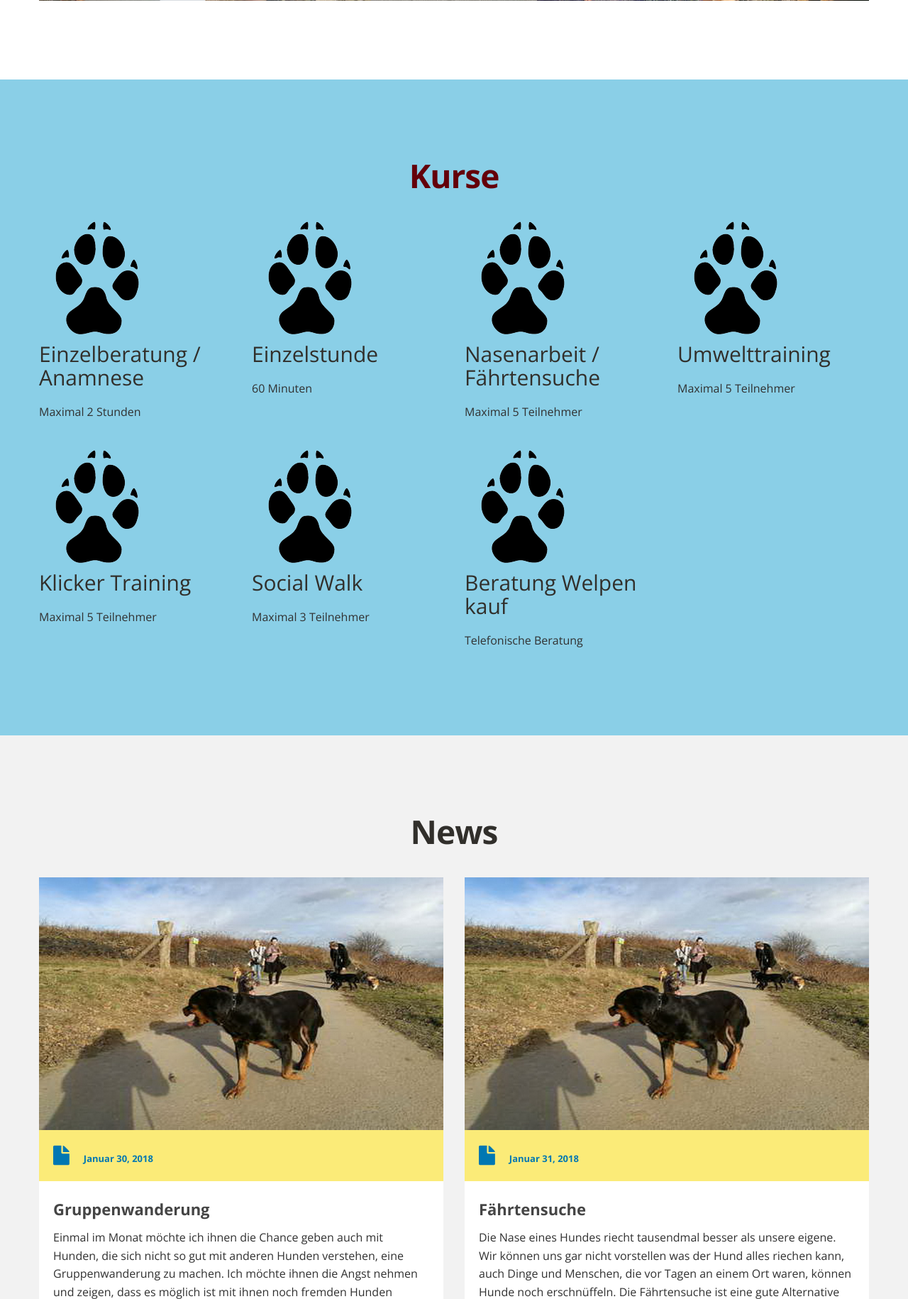
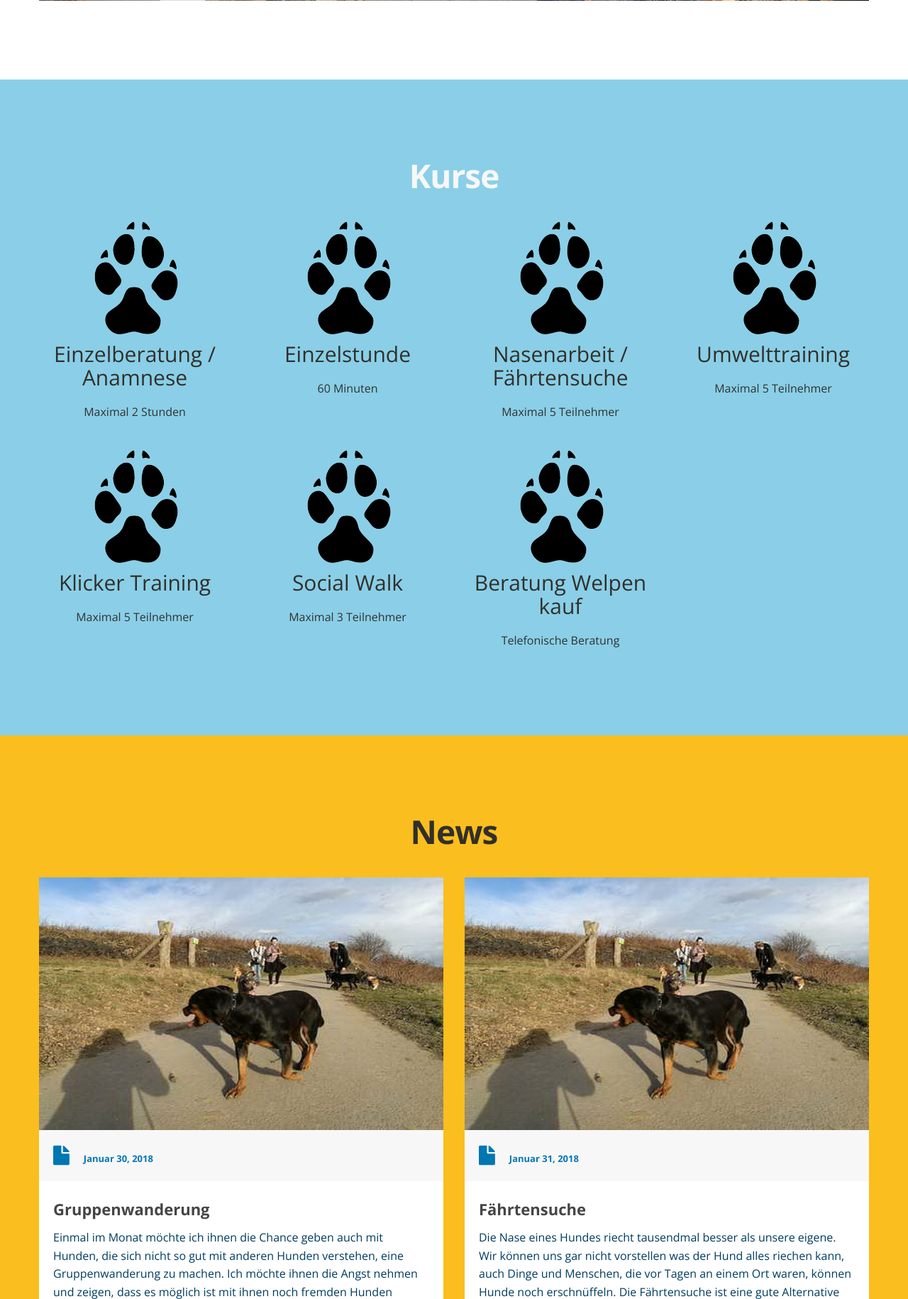
Before and after one commit to kreativteam/Wolf-im-Blut, a PHP site: page / in a window 1280 px wide. Shown: the part 3935-5765 px from the top of the page at 71% size. Run offline with PHP 8.4, Linux system fonts and the light colour scheme; some libraries are stand-ins or nearby versions.

Commit message:
Update Farben

```diff
--- a/css/color.css
+++ b/css/color.css
@@ -21,16 +21,35 @@ a {
 	color: #454545;
 }
 
-.spacer.green, .section.green {
+/* Spacer + Sections */
+
+.spacer.blue, .section.blue {
 	background: #8ACFE7;
 	color: #f7f7f7;
 }
 
-.section.orange h4, .section.green h4 {
-	color: #64000A;
+.section.grey {
+	background: #f2f2f2;
 }
 
-.section.orange p, .section.green p, .section.green ul {
+.spacer.green, .section.green h4 {
+	color: #fff;
+}
+
+.spacer.yellow, .section.yellow {
+	background: #fabe1e;
+	color: #003c5f;
+}
+
+.section.orange h4, .section.blue h4 {
+	color: #f7f7f7;
+}
+
+#about h4, #philosophie h4, #contact h4 {
+	color: #64000a;
+}
+
+.section.orange p, .section.blue p, .section.blue ul {
 	color: #313131;
 }
 
@@ -65,7 +84,7 @@ ul#menu-main>li>a:focus, ul#menu-main>li>a:active, ul#menu-main>li>a.selected, u
 /* blog */
 
 .home-post .post-meta {
-	background: #fbeb78;
+	background: #f7f7f7;
 }
 
 /* com */
@@ -85,12 +104,12 @@ ul#menu-main>li>a:focus, ul#menu-main>li>a:active, ul#menu-main>li>a.selected, u
 /* works */
 
 #filters ul li a:hover h5, #filters ul li a.active h5 {
-	background: #a8e2dc;
-	border-color: #a8e2dc;
+	background: #8ACFE7;
+	border-color: #8ACFE7;
 }
 
 .portfolio .portfolio-overlay {
-	background: #a8e2dc;
+	background: #8ACFE7;
 }
 
 /* icon */
--- a/css/style.css
+++ b/css/style.css
@@ -186,6 +186,7 @@ ul, ol {
 	line-height: 1.5;
 	/* 24px */
 	margin: 0 0 1.5em 0;
+	padding: 0 1.2rem;
 }
 
 body, input, textarea {}
@@ -504,18 +505,6 @@ section.inner {
 section.spacer {
 	padding: 90px 0 70px;
 	color: #fafafa;
-}
-
-.section.grey {
-	background: #f2f2f2;
-}
-
-.spacer.green, .section.green h4 {
-	color: #fff;
-}
-
-.spacer.yellow, .section.yellow {
-	background: #ffe873;
 }
 
 section.spacer.bg2 {
@@ -811,10 +800,6 @@ section#services.section.orange .service-box:hover {
 }
 
 /* === section blog === */
-
-section#blog {
-	background: #f2f2f2;
-}
 
 .home-post {
 	background: #fff;
--- a/index.html
+++ b/index.html
@@ -114,7 +114,7 @@
 		</header>
 	</div>
 	<!-- spacer section -->
-	<section class="spacer green">
+	<section class="spacer blue">
 		<div class="container">
 			<div class="row">
 				<div class="span6 alignright flyLeft">
@@ -191,7 +191,7 @@
 	<!-- end section: about -->
 
 	<!-- section: Philosophie -->
-	<section id="philosophie" class="section green">
+	<section id="philosophie" class="section blue">
 		<div class="container">
 			<h4>Meine Philosophie</h4>
 			<div class="row">
@@ -412,8 +412,8 @@
 	<!-- end section bilder -->
 
 	<!-- section: kurse -->
-	<section id="kurse" class="section green">
-		<div class="container">
+	<section id="kurse" class="section blue">
+		<div class="container text-center">
 			<h4>Kurse</h4>
 			<!-- Four columns -->
 			<div class="row">
@@ -488,7 +488,7 @@
 	<!-- end section: kurse -->
 
 	<!-- section: news -->
-	<section id="blog" class="section grey">
+	<section id="blog" class="section yellow">
 		<div class="container">
 			<h4>News</h4>
 			<!-- Rows -->
@@ -690,7 +690,7 @@
 			<h4>Preise</h4>
 			<!-- Three columns -->
 			<div class="row">
-				<div class="span4 animated-fast flyIn">
+				<div class="span4 animated-fast flyIn text-center">
 					<div class="service-box">
 						<!-- <img src="img/icons/laptop.png" alt="" /> -->
 						<h2>Einzelberatung mit Anamnese</h2>
@@ -699,7 +699,7 @@
 						</p>
 					</div>
 				</div>
-				<div class="span4 animated flyIn">
+				<div class="span4 animated flyIn text-center">
 					<div class="service-box">
 						<!-- <img src="img/icons/lab.png" alt="" /> -->
 						<h2>Einzelstunde</h2>
@@ -708,7 +708,7 @@
 						</p>
 					</div>
 				</div>
-				<div class="span4 animated-fast flyIn">
+				<div class="span4 animated-fast flyIn text-center">
 					<div class="service-box">
 						<!-- <img src="img/icons/camera.png" alt="" /> -->
 						<h2>Gruppenwanderung</h2>
@@ -721,7 +721,7 @@
 			</div>
 			<!-- Three columns -->
 			<div class="row">
-				<div class="span4 animated-slow flyIn">
+				<div class="span4 animated-slow flyIn text-center">
 					<div class="service-box">
 						<!-- <img src="img/icons/basket.png" alt="" /> -->
 						<h2>
@@ -735,7 +735,7 @@
 						</p>
 					</div>
 				</div>
-				<div class="span4 animated-fast flyIn">
+				<div class="span4 animated-fast flyIn text-center">
 					<div class="service-box">
 						<!-- <img src="img/icons/laptop.png" alt="" /> -->
 						<h2>Welpe/ Hunde Kauf Beratung</h2>
@@ -744,7 +744,7 @@
 						</p>
 					</div>
 				</div>
-				<div class="span4 animated flyIn">
+				<div class="span4 animated flyIn text-center">
 					<div class="service-box">
 						<!-- <img src="img/icons/lab.png" alt="" /> -->
 						<h2>Fahrkosten</h2>
@@ -759,8 +759,7 @@
 			<div class="blankdivider30"></div>
 
 			<div class="row">
-				<div class="span12">
-					<div class="text-center">
+				<div class="span12t text-center">
 					<p>
 						Bitte beachten sie, dass sie min
 						<strong>24 Stunden</strong> vor dem Termin absagen müssen, ansonsten wird die Stunde nicht erstattet.
@@ -768,12 +767,11 @@
 				</div>
 			</div>
 		</div>
-		</div>
 	</section>
 	<!-- end section: preise -->
 
 	<!-- section: partner -->
-	<section id="partner" class="section green">
+	<section id="partner" class="section blue">
 		<div class="container">
 			<h4>Partner</h4>
 			<div class="row">
```
Lines whose indentation alone changed are shown as unchanged.
